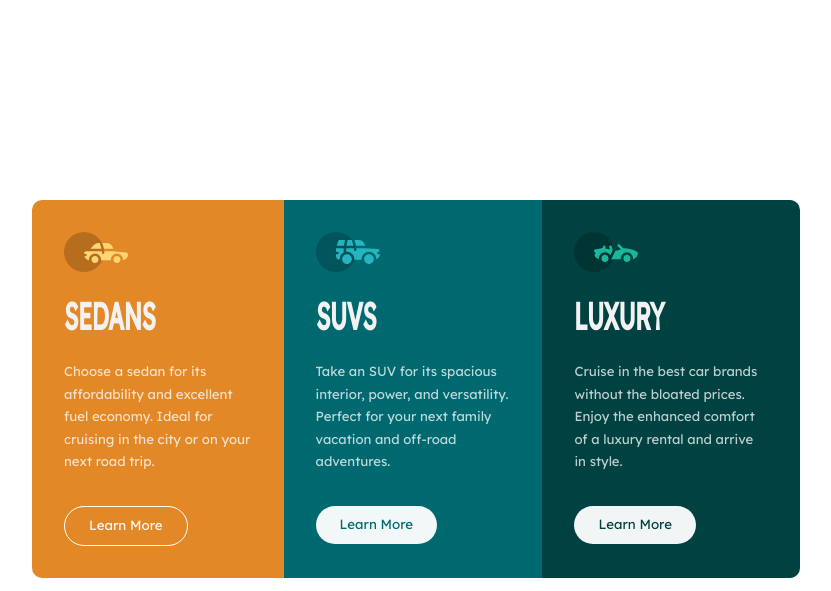
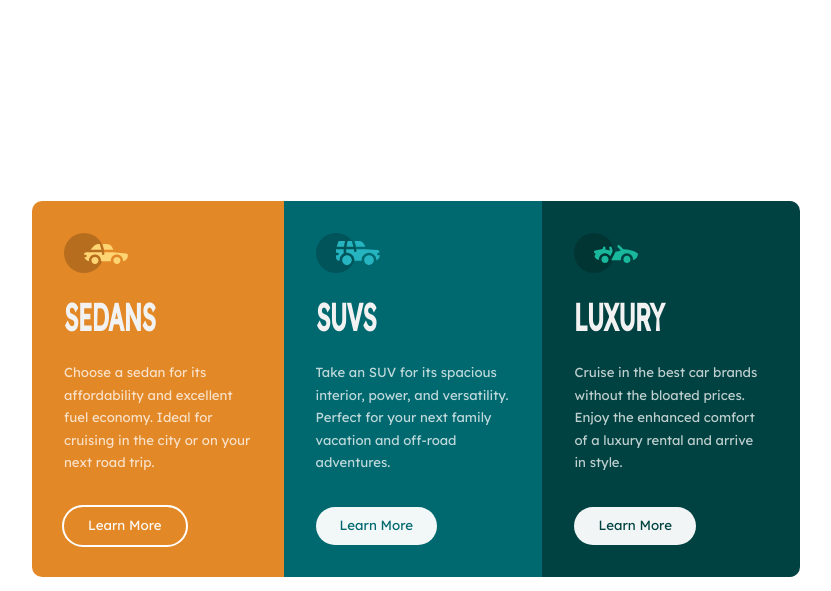
Before and after one commit to jwren4170/preview_cards, a plain HTML site: page index.html in a window 1280 px wide. In both pictures the pointer is over the button 348 px from the left and 525 px from the top of the page. Shown: the top 591 px of the page, without its empty margins (224-1055 px from the left). Drawn offline with Linux system fonts and the light colour scheme.

Commit message:
changed button hover

```diff
--- a/style.css
+++ b/style.css
@@ -85,7 +85,7 @@ p {
 .card .btn:focus,
 .card .btn:active,
 .card .btn:hover {
-  border: 1px solid hsl(255, 255%, 255%);
+  outline: 2px solid hsl(255, 255%, 255%);
   background: transparent;
   color: var(--light-gray);
 }
```
